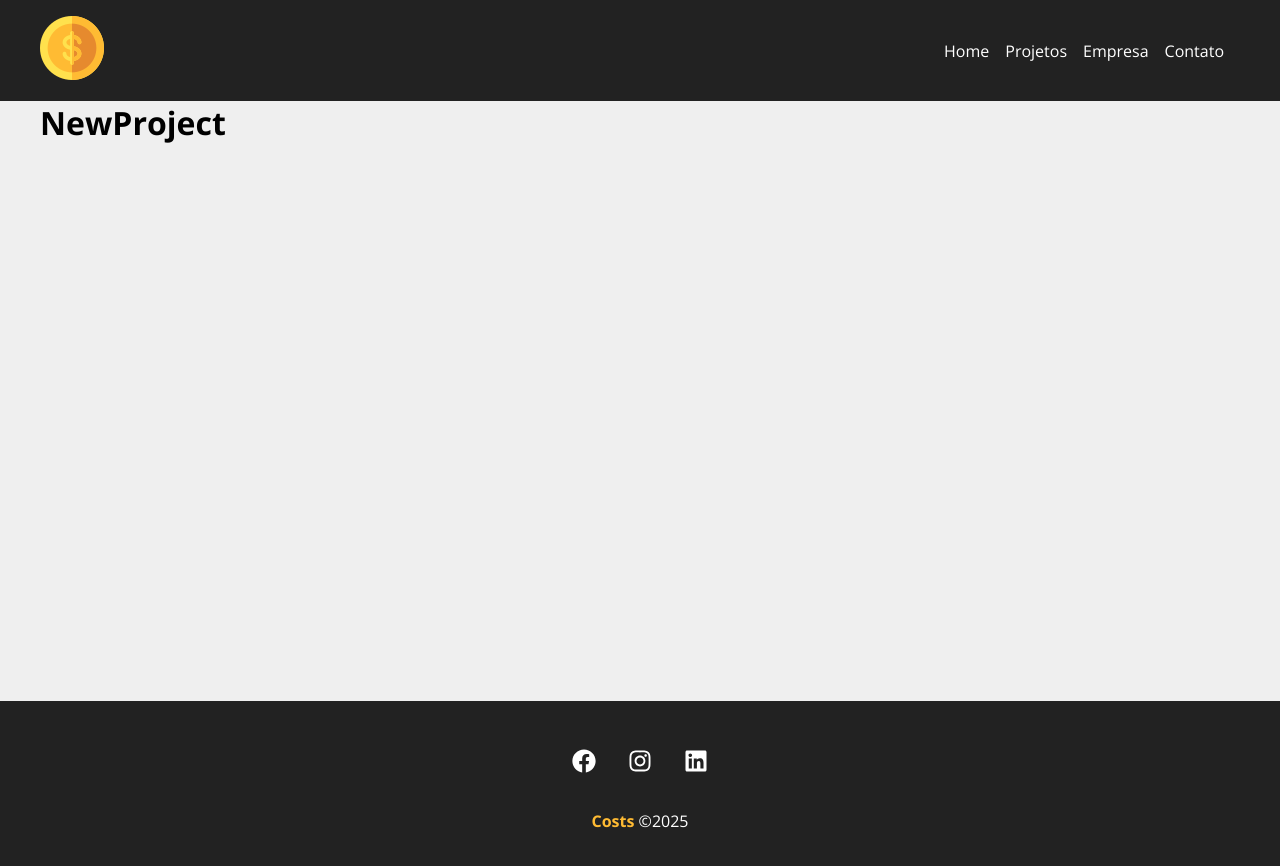
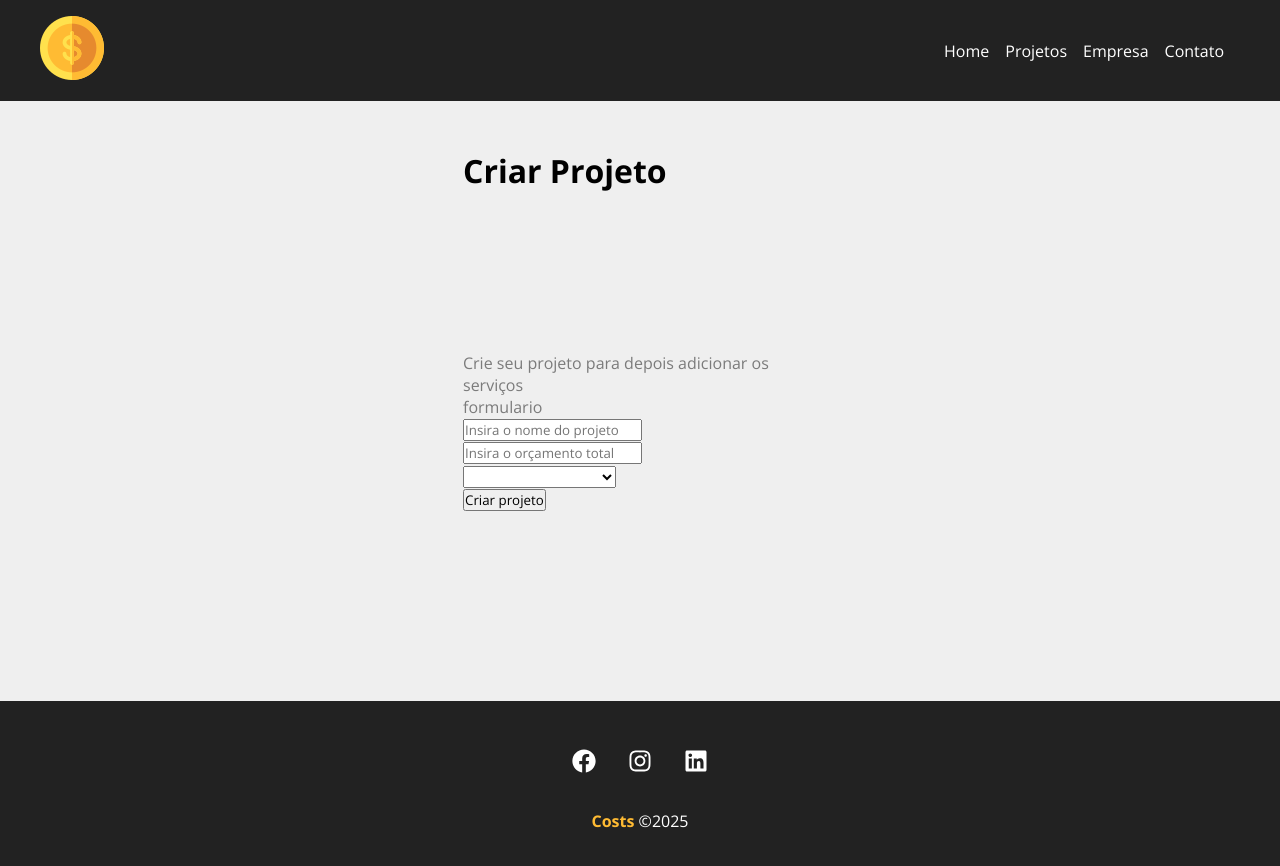
Before and after one commit to ArthurGehlen/projetoComReact, a React (Create React App) app: page /newproject in a window 1280 px wide. Shown: the top 866 px of the page. Built offline with nearby package versions, Linux system fonts and the light colour scheme; the HTML template or start-up script is replaced by a standard one.

Commit message:
Página para o formulário de projeto.

```diff
--- a/src/components/layout/Navbar.jsx
+++ b/src/components/layout/Navbar.jsx
@@ -17,7 +17,7 @@
                         <Link to="/">Home</Link>
                     </li>
                     <li className={styles.item}>
-                        <Link to="/projects">Projetos</Link>
+                        <Link to="/newproject">Projetos</Link>
                     </li>
                     <li className={styles.item}>
                         <Link to="/company">Empresa</Link>
--- a/src/components/pages/NewProject.jsx
+++ b/src/components/pages/NewProject.jsx
@@ -1,5 +1,15 @@
+import styles from "./NewProject.module.css"
+import ProjectForm from "../project/ProjectForm"
+
 function NewProject() {
-    return <h1>NewProject</h1>
+    return (
+        <div className={styles.newproject_container}>
+            <h1>Criar Projeto</h1>
+            <p>Crie seu projeto para depois adicionar os serviços</p>
+            <p>formulario</p>
+            <ProjectForm />
+        </div>
+    )
 }
 
 export default NewProject
--- /dev/null
+++ b/src/components/pages/NewProject.module.css
@@ -0,0 +1,13 @@
+.newproject_container {
+    width: 450px;
+    margin: 0 auto;
+    padding: 3em;
+}
+
+.newproject_container h1 {
+    margin-bottom: 5em;
+}
+
+.newproject_container p {
+    color: #7b7b7b;
+}
--- /dev/null
+++ b/src/components/project/ProjectForm.jsx
@@ -0,0 +1,25 @@
+function ProjectForm() {
+    return (
+        <form>
+            <div>
+                <input type="text" placeholder="Insira o nome do projeto" />
+            </div>
+
+            <div>
+                <input type="number" placeholder="Insira o orçamento total" />
+            </div>
+
+            <div>
+                <select name="category_id">
+                    <option disabled>Selecione a categoria</option>
+                </select>
+            </div>
+
+            <div>
+                <input type="submit" value="Criar projeto" />
+            </div>
+        </form>
+    )
+}
+
+export default ProjectForm
```
